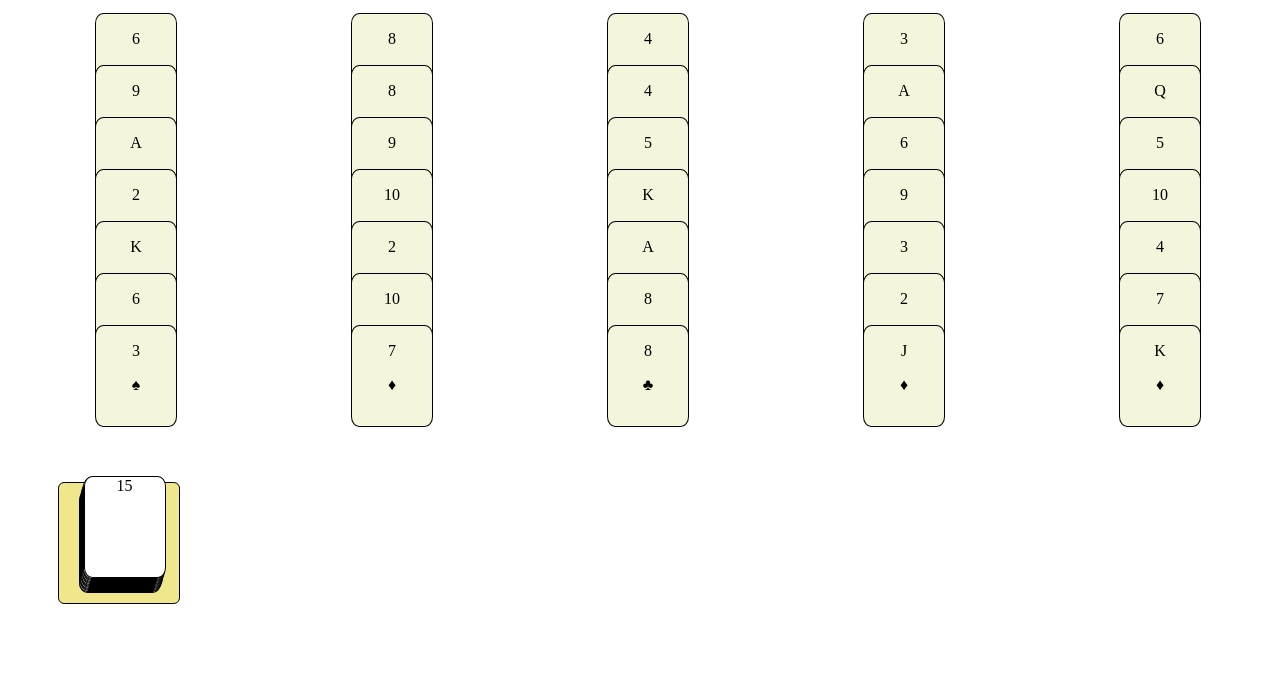
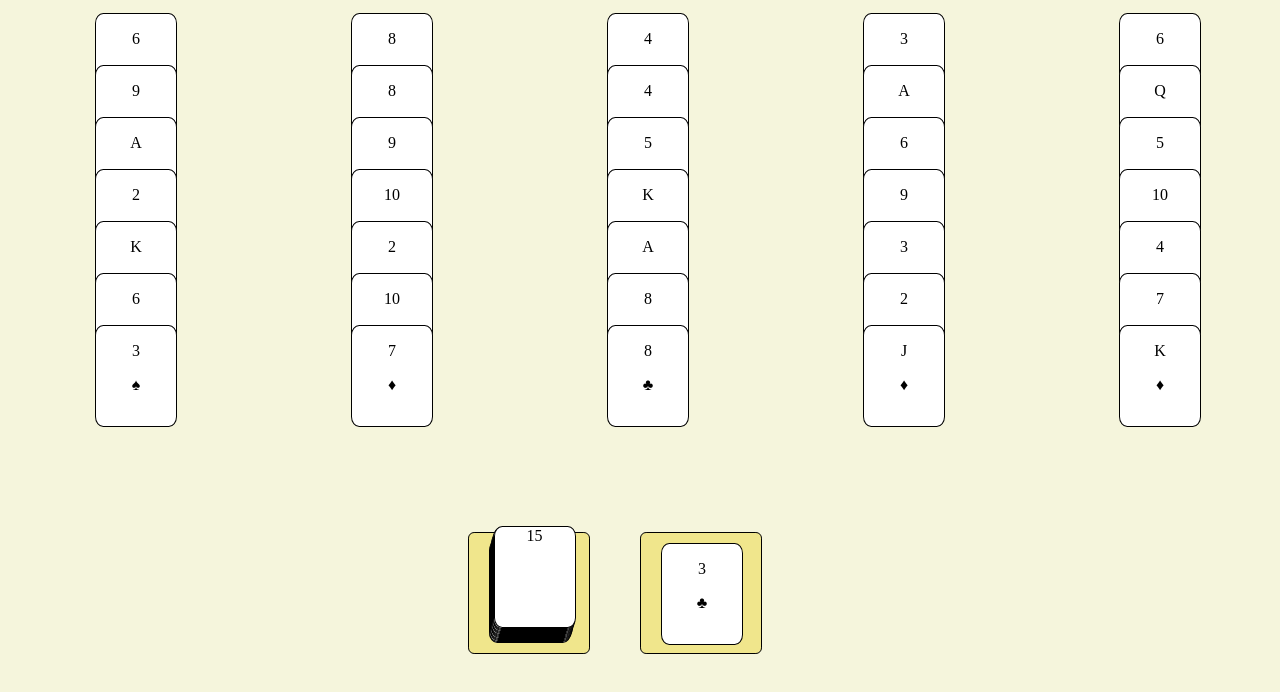
Before and after one commit to hamao0820/golf, a website built with webpack: page src/templates/index.html in a window 1280 px wide. Built offline with nearby package versions, Linux system fonts and the light colour scheme.

Commit message:
初期化のときにleadを出すようにした

```diff
--- a/src/scss/style.scss
+++ b/src/scss/style.scss
@@ -1,3 +1,6 @@
+body {
+    background-color: beige;
+}
 .layout {
     width: 100vw;
     display: flex;
@@ -7,7 +10,7 @@
         margin: 5px;
         .card {
             position: relative;
-            background-color: beige;
+            background-color: white;
         }
         .card:nth-child(n + 2) {
             margin: -50px 0 0 0;
@@ -15,18 +18,22 @@
     }
 }
 
+.play-area {
+    display: flex;
+    justify-content: center;
+    margin-top: 100px;
+}
+
 .stock {
     height: 120px;
     width: 120px;
-    margin-top: 50px;
-    margin-left: 50px;
+    margin-left: 0 50px 0;
     border: 1px solid #000;
     border-radius: 5%;
     display: flex;
     justify-content: center;
     align-items: center;
     position: relative;
-    // padding: 5px;
     background-color: khaki;
     .stock-pile {
         height: 100px;
@@ -41,6 +48,25 @@
     }
 }
 
+.lead {
+    height: 120px;
+    width: 120px;
+    margin: 0 50px 0;
+    border: 1px solid #000;
+    border-radius: 5%;
+    display: flex;
+    justify-content: center;
+    align-items: center;
+    background-color: khaki;
+    .lead-pile {
+        height: 100px;
+        width: 80px;
+    }
+    .card {
+        background: #fff;
+    }
+}
+
 .card {
     height: 100px;
     width: 80px;
--- a/src/ts/logic/logic.ts
+++ b/src/ts/logic/logic.ts
@@ -47,6 +47,10 @@ class Logic {
     getStockSize() {
         return this.#stock.size;
     }
+
+    getLead() {
+        return this.#lead.getLead();
+    }
 }
 
 export default Logic;
--- a/src/ts/tools/lead.ts
+++ b/src/ts/tools/lead.ts
@@ -10,8 +10,7 @@ class Lead {
         return;
     }
     getLead() {
-        // TODO
-        return;
+        return this.#cards[this.#cards.length - 1];
     }
 }
 
--- a/src/ts/ui/model.ts
+++ b/src/ts/ui/model.ts
@@ -21,6 +21,10 @@ class Model {
     getStockSize() {
         return this.#logic.getStockSize();
     }
+
+    getLead() {
+        return this.#logic.getLead();
+    }
 }
 
 export default Model;
--- a/src/ts/ui/view.ts
+++ b/src/ts/ui/view.ts
@@ -21,13 +21,18 @@ class View {
         this.#leadBlock = document.createElement('div');
         this.#layoutBlock.classList.add('layout');
         this.#stockBlock.classList.add('stock');
+        this.#leadBlock.classList.add('lead');
         this.#gameBlock.appendChild(this.#layoutBlock);
-        this.#gameBlock.appendChild(this.#stockBlock);
-        this.#gameBlock.appendChild(this.#leadBlock);
+        const $playArea = document.createElement('div');
+        $playArea.classList.add('play-area');
+        $playArea.appendChild(this.#stockBlock);
+        $playArea.appendChild(this.#leadBlock);
+        this.#gameBlock.appendChild($playArea);
         document.body.appendChild(this.#gameBlock);
 
         this.displayLayout();
         this.displayStock();
+        this.displayLead();
     }
 
     private createCardFrame(): HTMLDivElement {
@@ -79,6 +84,15 @@ class View {
         }
         this.#stockBlock.appendChild($stockPile);
     }
+
+    private displayLead() {
+        const $leadPile = document.createElement('div');
+        $leadPile.classList.add('lead-pile');
+        const lead = this.#model.getLead();
+        const $card = this.createFaceUpCard(lead);
+        $leadPile.appendChild($card);
+        this.#leadBlock.appendChild($leadPile);
+    }
 }
 
 export default View;
```
